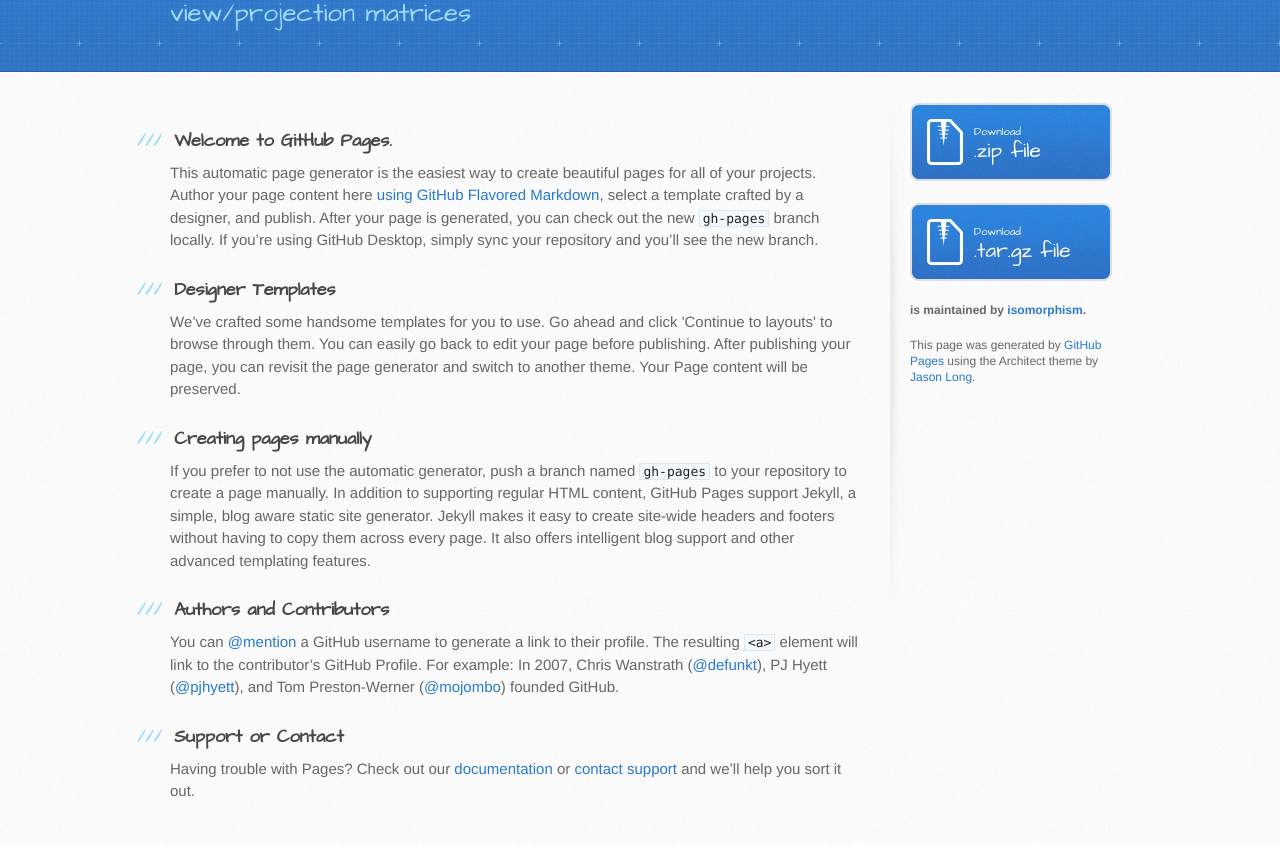
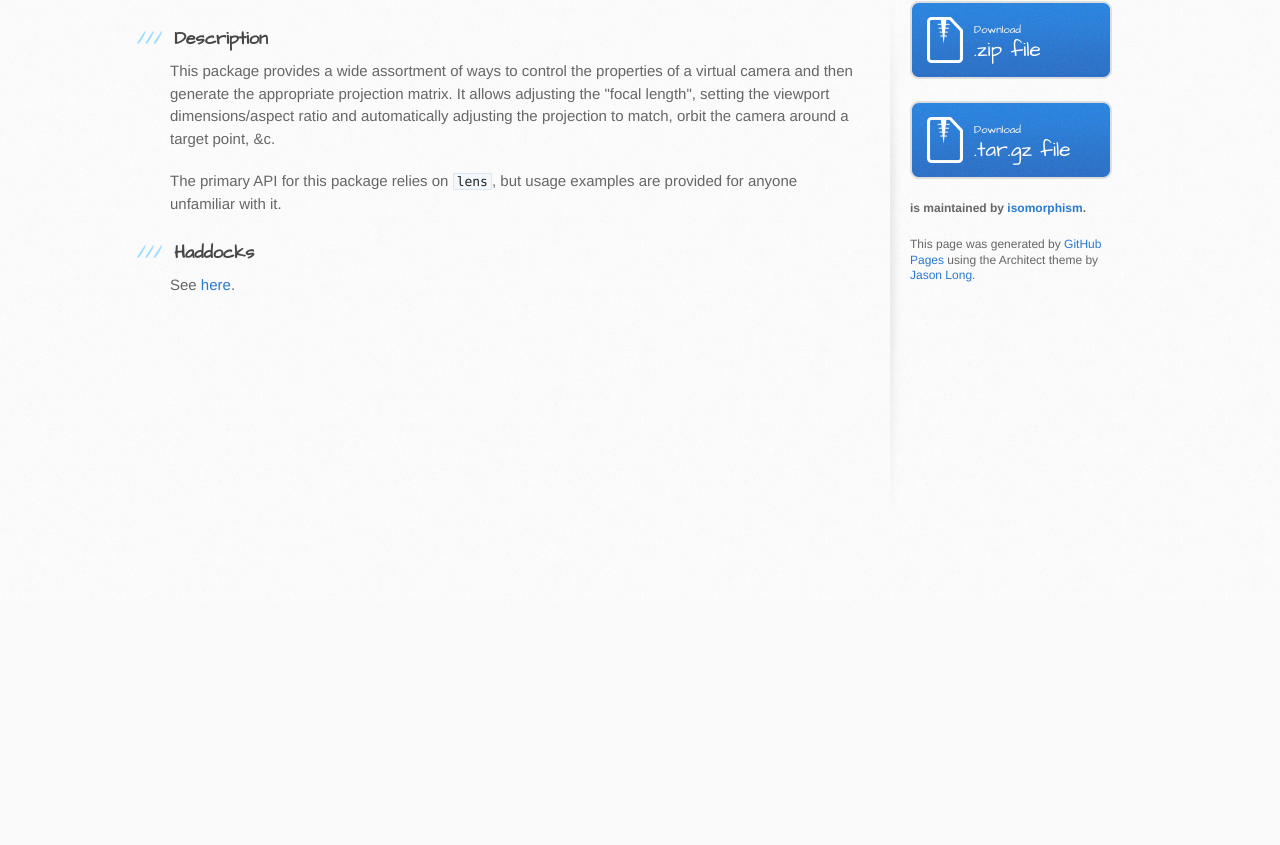
Before and after one commit to isomorphism/camera, a plain HTML site: page index.html in a window 1280 px wide. Shown: the part 197-1042 px from the top of the page. After the commit the page ends 800 px from the top, so only its background shows below. Drawn offline with Linux system fonts and the light colour scheme.

Commit message:
update index.html

```diff
--- a/index.html
+++ b/index.html
@@ -20,7 +20,6 @@
     <header>
       <div class="inner">
         <h1>Camera</h1>
-        <h2>Library for defining virtual cameras with useful functions and generation of view/projection matrices</h2>
         <a href="https://github.com/isomorphism/camera" class="button"><small>View project on</small> GitHub</a>
       </div>
     </header>
@@ -29,29 +28,27 @@
       <div class="inner clearfix">
         <section id="main-content">
           <h3>
-<a id="welcome-to-github-pages" class="anchor" href="#welcome-to-github-pages" aria-hidden="true"><span class="octicon octicon-link"></span></a>Welcome to GitHub Pages.</h3>
+<a id="description" class="anchor" href="#description" aria-hidden="true"><span class="octicon octicon-link"></span></a>Description</h3>
 
-<p>This automatic page generator is the easiest way to create beautiful pages for all of your projects. Author your page content here <a href="https://guides.github.com/features/mastering-markdown/">using GitHub Flavored Markdown</a>, select a template crafted by a designer, and publish. After your page is generated, you can check out the new <code>gh-pages</code> branch locally. If you’re using GitHub Desktop, simply sync your repository and you’ll see the new branch.</p>
+<p>
+  This package provides a wide assortment of ways to control the properties of
+  a virtual camera and then generate the appropriate projection matrix. It
+  allows adjusting the "focal length", setting the viewport dimensions/aspect
+  ratio and automatically adjusting the projection to match, orbit the camera
+  around a target point, &amp;c.
+</p>
+<p>
+  The primary API for this package relies on <code>lens</code>, but usage examples are
+  provided for anyone unfamiliar with it.
+</p>
 
 <h3>
-<a id="designer-templates" class="anchor" href="#designer-templates" aria-hidden="true"><span class="octicon octicon-link"></span></a>Designer Templates</h3>
+<a id="haddocks" class="anchor" href="#haddocks" aria-hidden="true"><span class="octicon octicon-link"></span></a>Haddocks</h3>
 
-<p>We’ve crafted some handsome templates for you to use. Go ahead and click 'Continue to layouts' to browse through them. You can easily go back to edit your page before publishing. After publishing your page, you can revisit the page generator and switch to another theme. Your Page content will be preserved.</p>
+<p>
+  See <a href="haddocks/index.html">here</a>.
+</p>
 
-<h3>
-<a id="creating-pages-manually" class="anchor" href="#creating-pages-manually" aria-hidden="true"><span class="octicon octicon-link"></span></a>Creating pages manually</h3>
-
-<p>If you prefer to not use the automatic generator, push a branch named <code>gh-pages</code> to your repository to create a page manually. In addition to supporting regular HTML content, GitHub Pages support Jekyll, a simple, blog aware static site generator. Jekyll makes it easy to create site-wide headers and footers without having to copy them across every page. It also offers intelligent blog support and other advanced templating features.</p>
-
-<h3>
-<a id="authors-and-contributors" class="anchor" href="#authors-and-contributors" aria-hidden="true"><span class="octicon octicon-link"></span></a>Authors and Contributors</h3>
-
-<p>You can <a href="https://github.com/blog/821" class="user-mention">@mention</a> a GitHub username to generate a link to their profile. The resulting <code>&lt;a&gt;</code> element will link to the contributor’s GitHub Profile. For example: In 2007, Chris Wanstrath (<a href="https://github.com/defunkt" class="user-mention">@defunkt</a>), PJ Hyett (<a href="https://github.com/pjhyett" class="user-mention">@pjhyett</a>), and Tom Preston-Werner (<a href="https://github.com/mojombo" class="user-mention">@mojombo</a>) founded GitHub.</p>
-
-<h3>
-<a id="support-or-contact" class="anchor" href="#support-or-contact" aria-hidden="true"><span class="octicon octicon-link"></span></a>Support or Contact</h3>
-
-<p>Having trouble with Pages? Check out our <a href="https://help.github.com/pages">documentation</a> or <a href="https://github.com/contact">contact support</a> and we’ll help you sort it out.</p>
         </section>
 
         <aside id="sidebar">
```
